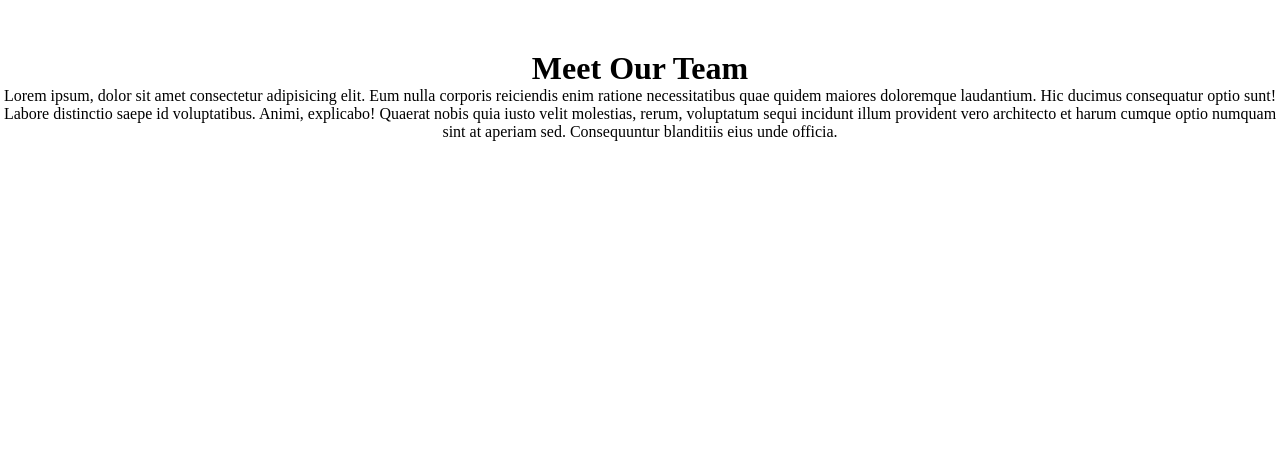
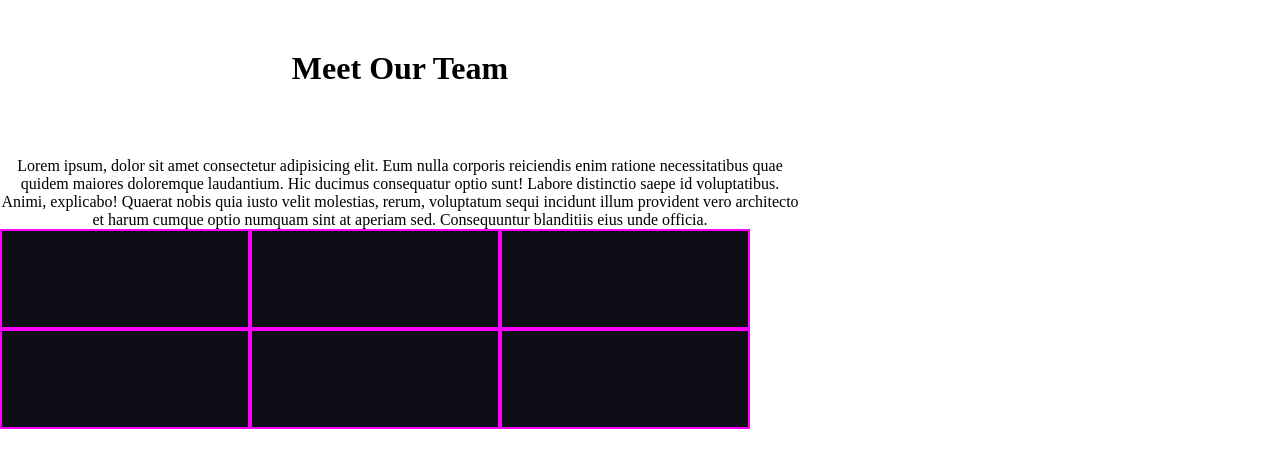
Before and after one commit to raffaelepiscitelli/html-css-float-cards, a plain HTML site: page index.html in a window 1280 px wide. Drawn offline with Linux system fonts and the light colour scheme.

Commit message:
Avanzamento (?)

```diff
--- a/index.html
+++ b/index.html
@@ -15,10 +15,38 @@
             Meet Our Team
         </h1>
 
-        <p>
+        <p class="introduzione">
             Lorem ipsum, dolor sit amet consectetur adipisicing elit. Eum nulla corporis reiciendis enim ratione necessitatibus quae quidem maiores doloremque laudantium. Hic ducimus consequatur optio sunt! Labore distinctio saepe id voluptatibus.
             Animi, explicabo! Quaerat nobis quia iusto velit molestias, rerum, voluptatum sequi incidunt illum provident vero architecto et harum cumque optio numquam sint at aperiam sed. Consequuntur blanditiis eius unde officia.
         </p>
+
+        <div class="container">
+
+            <div class="designer">
+
+            </div>
+
+            <div class="front-end-dev">
+
+            </div>
+
+            <div class="back-end-dev">
+
+            </div>
+
+            <div class="seo">
+
+            </div>
+
+            <div class="projct-manager">
+
+            </div>
+
+            <div class="analyst">
+
+            </div>
+
+        </div>
 
     </main>
 
--- a/style/style.css
+++ b/style/style.css
@@ -7,13 +7,68 @@
 
 body {
     background-color: white;
+    text-align: center;
+
 }
 
+ main {
+    width: 800px;
+ }
+
 h1 {
+    padding-top: 50px;
     text-align: center;
-    padding-top: 50px;
 }
 
-p {
-    text-align: center;
+.introduzione {
+    padding-top: 70px;
 }
+
+.designer {
+    background-color: #0F0E17;
+    height: 100px;
+    width: 250px;
+    border: 2px solid magenta;
+    float: left;
+}
+
+.front-end-dev {
+    background-color: #0F0E17;
+    height: 100px;
+    width: 250px;
+    border: 2px solid magenta;
+    float: left;
+}
+
+
+.back-end-dev {
+    background-color: #0F0E17;
+    height: 100px;
+    width: 250px;
+    border: 2px solid magenta;
+    float: left;
+}
+
+.seo {
+    background-color: #0F0E17;
+    height: 100px;
+    width: 250px;
+    border: 2px solid magenta;
+    float: left;
+}
+
+.projct-manager {
+    background-color: #0F0E17;
+    height: 100px;
+    width: 250px;
+    border: 2px solid magenta;
+    float: left;
+}
+
+.analyst {
+    background-color: #0F0E17;
+    height: 100px;
+    width: 250px;
+    border: 2px solid magenta;
+    float: left;
+}
```
